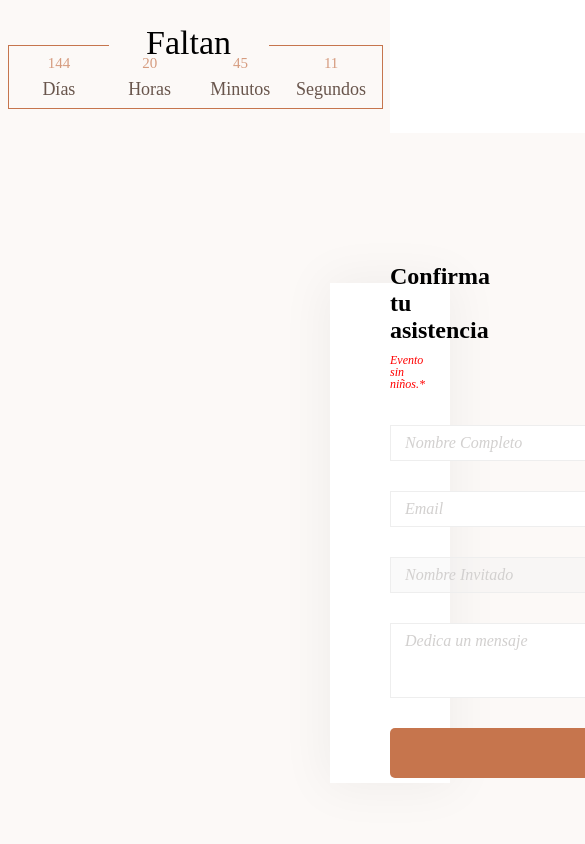
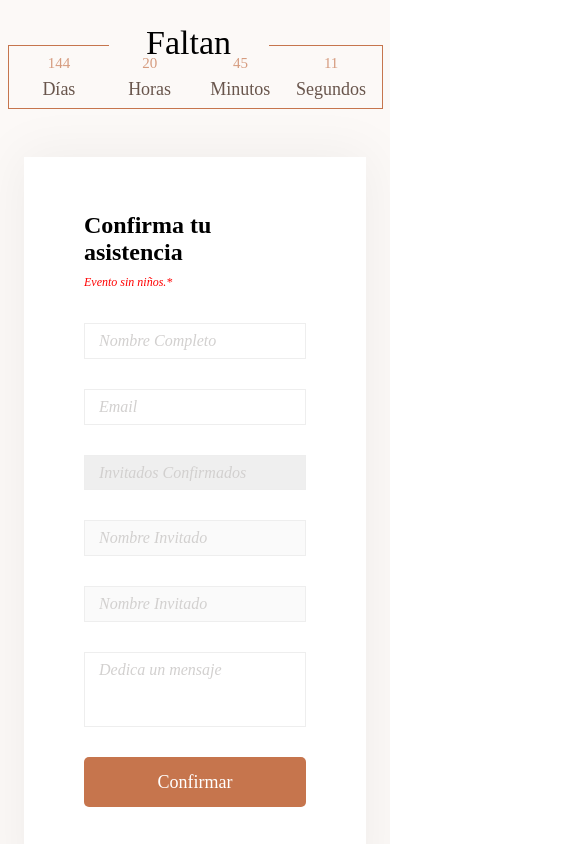
Before and after one commit to caarlosdamian/wedding-page, a React (Vite) app: page / in a window 390 px wide. Shown: the part 2040-2884 px from the top of the page, 585 px wide, since content can reach past the window. Built offline with nearby package versions, Linux system fonts and the light colour scheme; a web font is replaced by a local one.

Commit message:
added form responsive desing

```diff
--- a/src/sections/form/Form.scss
+++ b/src/sections/form/Form.scss
@@ -2,6 +2,19 @@
   background: #fcf9f7;
   width: 100%;
   padding: 150px 330px;
+  @media (max-width: 1186px) {
+    padding: 250px;
+  }
+
+  @media (max-width: 1186px) {
+    padding: 50px;
+  }
+
+  @media (max-width: 647px) {
+    padding: 24px;
+    height: 100%;
+  }
+
 
   .card-form-container {
     width: 100%;
@@ -16,6 +29,10 @@
     justify-content: center;
     flex-direction: column;
     gap: 10px;
+
+    @media (max-width: 647px) {
+      height: 100%;
+    }
 
     .card-form-container {
       font-family: "Montaga";
@@ -42,6 +59,16 @@
       grid-template-columns: repeat(2, 1fr);
       gap: 30px;
       margin-top: 25px;
+
+      @media (max-width: 1186px) {
+        grid-template-columns: repeat(auto-fill, minmax(300px, 1fr));
+      }
+      @media (max-width: 740px) {
+        grid-template-columns: repeat(auto-fill, minmax(130px, 1fr));
+      }
+      @media (max-width: 415px) {
+        grid-template-columns: 1,1fr
+      }
 
       .confirm-button {
         width: 100%;
@@ -78,6 +105,9 @@
         -webkit-appearance: none;
         border-radius: 0;
         outline: none;
+        @media (max-width: 415px) {
+          grid-column: 1/3;
+        }
         &::placeholder {
           font-weight: 100;
           color: #d2d0cf;
@@ -86,6 +116,10 @@
 
       #email {
         grid-column: 1/3;
+        @media (max-width: 1186px) {
+          max-width: 414px;
+        }
+
       }
       #select {
         -webkit-appearance: none;
```
